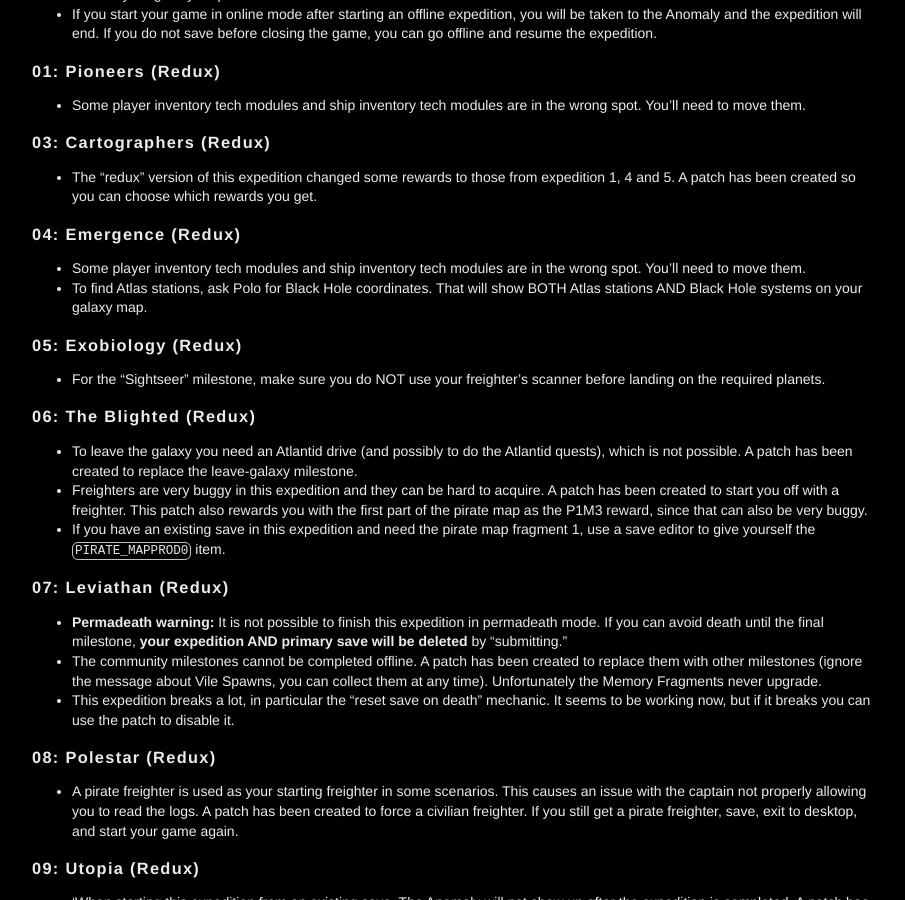
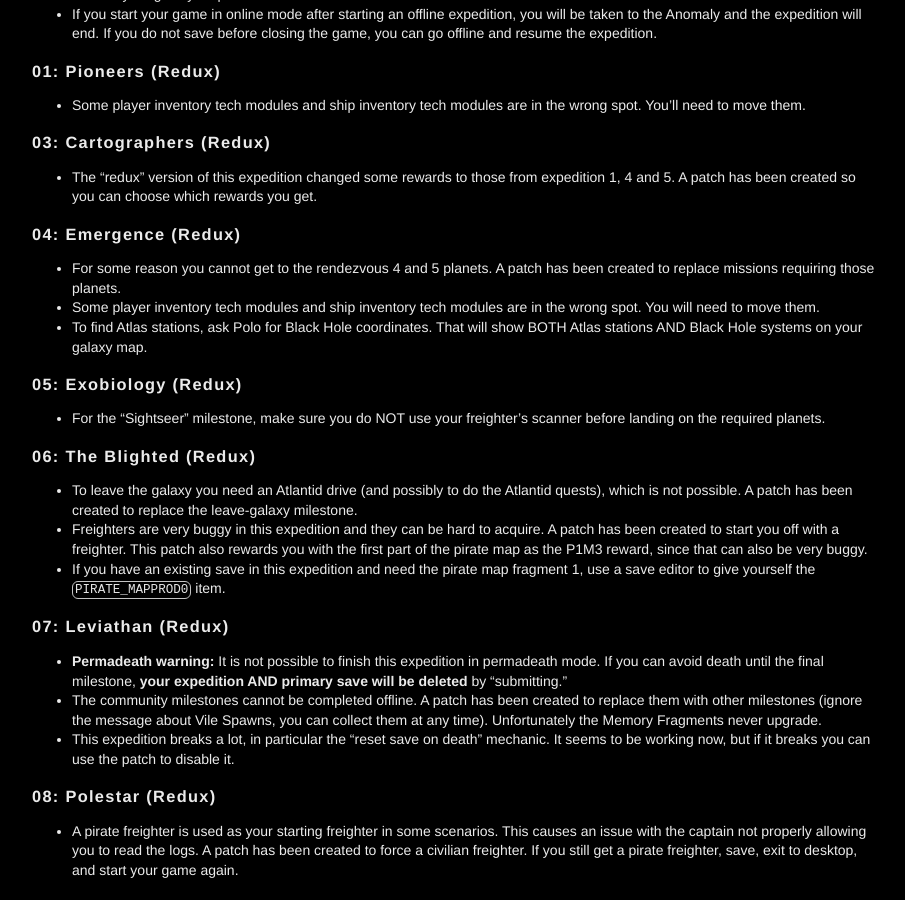
Before and after one commit to cwmonkey/nms-expeditions, a Jekyll site: the page built from index.html, in a window 1280 px wide and 900 px high, scrolled down 2397 px. Shown: the whole window, without its empty margins (183-1088 px from the left). Built offline with Jekyll 4.4.1, drawn with Linux system fonts in a browser that asks for light colours; some web fonts are replaced; some of the changed lines change nothing that is shown.

Commit message:
Replace rdv 4-5 milestones in Expedition 4: Emergence
For some reason you cannot plot a course to these rdv planets, so I'm just replacing the related milestones.
Fixes #35

```diff
--- a/_data/expeditions.yml
+++ b/_data/expeditions.yml
@@ -31,9 +31,16 @@
   json: 04_redux_emergence.json
   redux: 1
   notice: >
-          * Some player inventory tech modules and ship inventory tech modules are in the wrong spot. You'll need to move them.
+          * For some reason you cannot get to the rendezvous 4 and 5 planets. A patch has been created to replace missions requiring those planets.
+
+          * Some player inventory tech modules and ship inventory tech modules are in the wrong spot. You will need to move them.
 
           * To find Atlas stations, ask Polo for Black Hole coordinates. That will show BOTH Atlas stations AND Black Hole systems on your galaxy map.
+  patches:
+    - id: 04_redux_emergence_replace_rdv4-5_milestones
+      json: 04_redux_emergence.replace_rdv4-5_milestones.patch.json
+      description: Replace rendezvous 4-5 and related milestones (Recommended)
+      checked: 1
 - id: e05
   name: '05: Exobiology'
   description: The one about pets
--- /dev/null
+++ b/_includes/04_redux_emergence.replace_rdv4-5_milestones.patch.json
@@ -0,0 +1,47 @@
+{
+  "Stages": [
+    null,
+    null,
+    null,
+    {
+      "Milestones": [
+        {
+          "Mission": "^SENTINEL_KILL",
+          "Title": "^UI_EXPED_SENTINEL_KILL_NAME",
+          "TitleUpper": "^UI_EXPED_SENTINEL_KILL_NAME_U",
+          "Description": "^UI_EXPED_SENTINEL_KILL_DESC",
+          "DescriptionDone": "^UI_EXPED_SENTINEL_KILL_DESC_D",
+          "Amount": 8
+        },
+        {
+          "Mission": "^GOT_BURIED_PROP",
+          "Title": "^UI_EXPED_BURIED_PROP2_NAME",
+          "TitleUpper": "^UI_EXPED_BURIED_PROP2_NAME_U",
+          "Description": "^UI_EXPED_BURIED_PROP_DESC",
+          "DescriptionDone": "^UI_EXPED_BURIED_PROP_DESC_D",
+          "Amount": 3
+        }
+      ]
+    },
+    {
+      "Milestones": [
+        {
+          "Mission": "^RAID_HIVE",
+          "Title": "^UI_EXPED_RAID_HIVE_NAME",
+          "TitleUpper": "^UI_EXPED_RAID_HIVE_NAME_U",
+          "Description": "^UI_EXPED_RAID_HIVE_DESC",
+          "DescriptionDone": "^UI_EXPED_RAID_HIVE_DESC_D",
+          "Amount": 1
+        },
+        {
+          "Mission": "^GET_ASTEROIDS",
+          "Title": "^UI_EXPED_ASTEROIDS_NAME",
+          "TitleUpper": "^UI_EXPED_ASTEROIDS_NAME_U",
+          "Description": "^UI_EXPED_ASTEROIDS_DESC",
+          "DescriptionDone": "^UI_EXPED_ASTEROIDS_DESC_D",
+          "Amount": 50
+        }
+      ]
+    }
+  ]
+}
```
